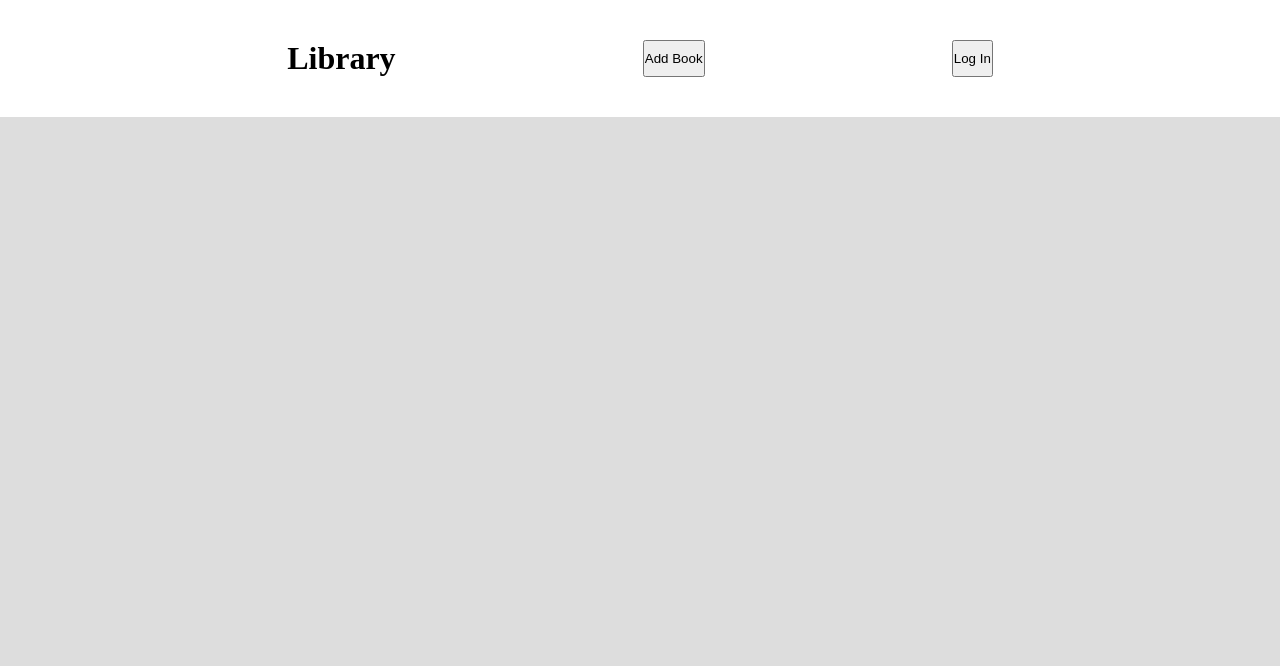
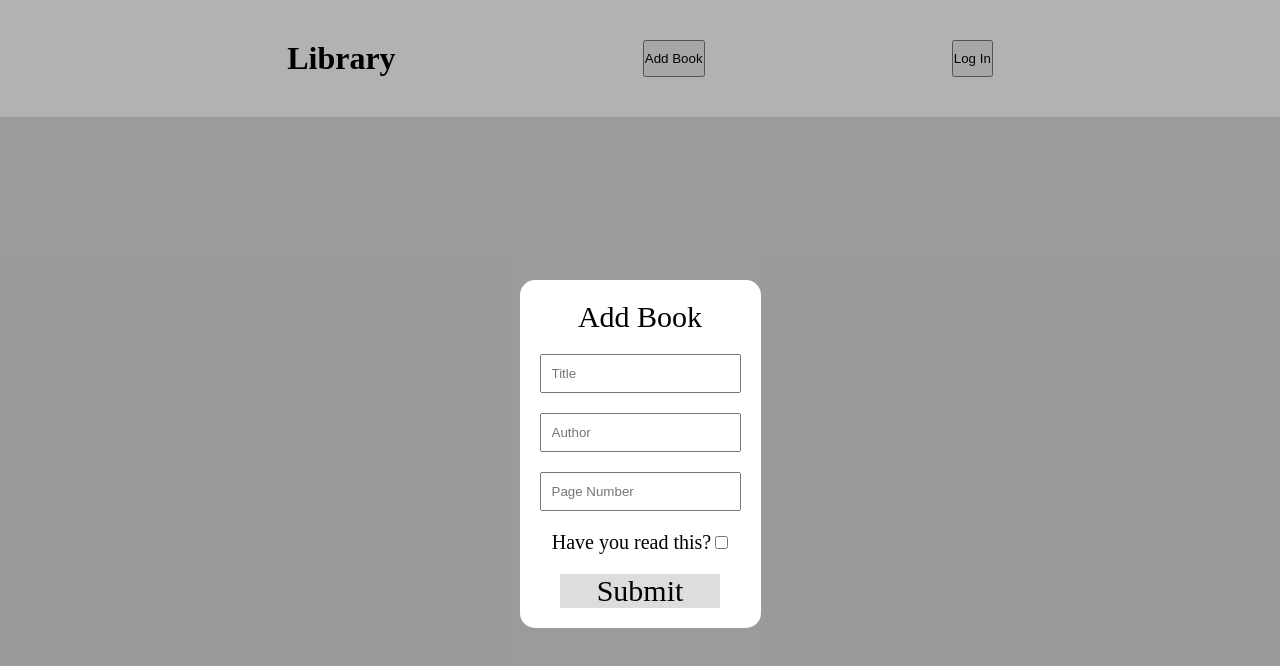
Before and after one commit to ZippyDaFish/odin-library, a plain HTML site: page index.html in a window 1280 px wide. Drawn offline with Linux system fonts and the light colour scheme.

Commit message:
Add book submitting and card creation

```diff
--- a/index.html
+++ b/index.html
@@ -9,8 +9,8 @@
     <title>Library - Andrew Riker</title>
 </head>
 <body>
-    <div id="form-wrap" style="display:none">
-        <form action="#" class="book-form" id="add-form" onsubmit="bookSubmit()">
+    <div id="form-wrap">
+        <form action="#" class="book-form" id="add-form" onsubmit="bookSubmit();return false">
             <p class="text-main">Add Book</p>
             <input required type="text" id="title" placeholder="Title">
             <input required type="text" id="author" placeholder="Author">
--- a/script.js
+++ b/script.js
@@ -10,12 +10,18 @@ function Book(title, author, pageNum, read){
 function addBook(title, author, pageNum, read){
     let newBook = new Book(title, author, pageNum, read);
     myLibrary.push(newBook);
-    return newBook;
+    refreshCards();
 }
 function bookSubmit(){
     var t = document.getElementById('title').value;
     var auth = document.getElementById('author').value;
-
+    var p = document.getElementById('page-num').value;
+    var r;
+    var check = document.getElementById('read');
+    if(check.checked == true){ r = true;}
+    else if(check.check != true){ r = false;}
+    console.log(t, auth, p, r);
+    addBook(t, auth, p, r);
 }
 // creates card with info of given book object
 function createCard(b) {
@@ -30,6 +36,10 @@ function createCard(b) {
     `;
     document.getElementById('grid-main').appendChild(div);
 }
+function refreshCards() {
+    document.getElementById('grid-main').innerHTML = "";
+    myLibrary.forEach(b => createCard(b)); // create a card for each book in the library
+}
 
 function showForm(show){
     if(show){ document.getElementById('form-wrap').style.display = 'flex'; }
@@ -38,9 +48,6 @@ function showForm(show){
 
 myLibrary.forEach(b => console.log(b)); //log books to console
 
-document.getElementById('grid-main').innerHTML = "";
-myLibrary.forEach(b => createCard(b)); // create a card for each book in the library
-
 // event listener for adding a new book
 const addBtn = document.getElementById('add-book');
 addBtn.addEventListener('click', function(){showForm(true);});
```
